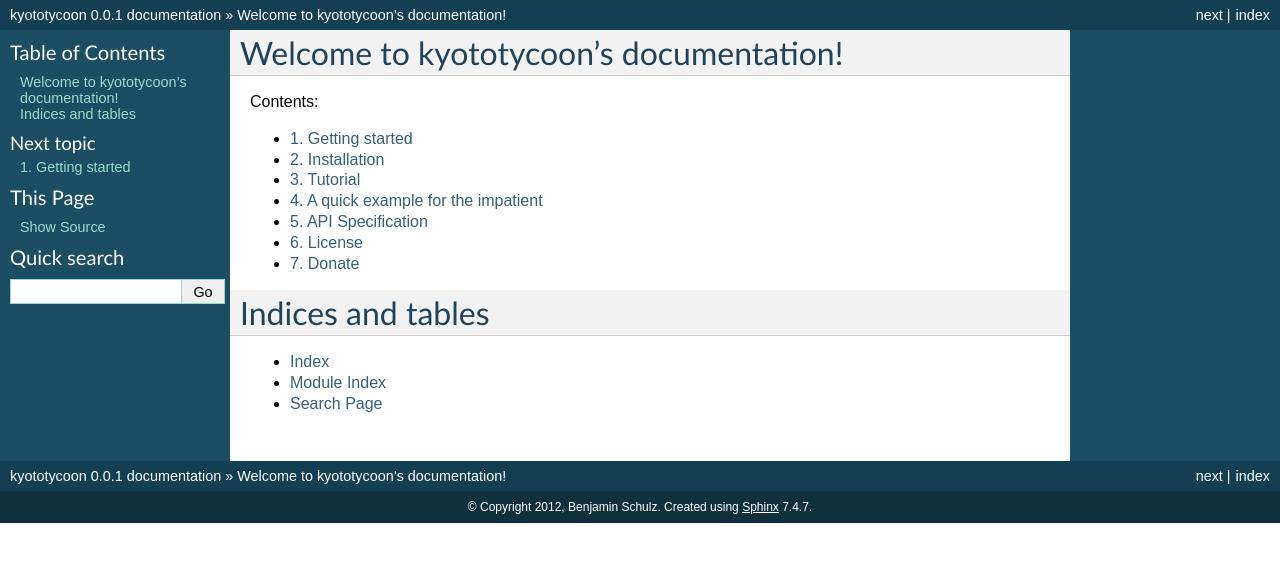
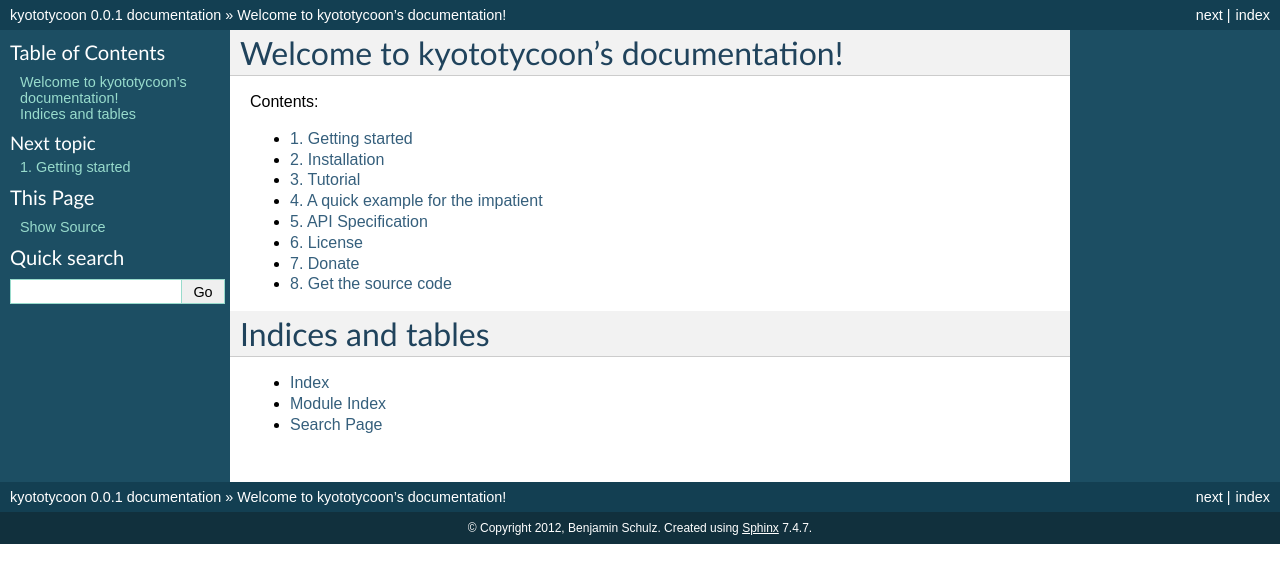
Before and after one commit to beschulz/kyototycoon, a Sphinx documentation site: the page built from doc/index.rst, in a window 1280 px wide. Shown: the top 583 px of the page. Built offline with Sphinx 7.4.7, drawn with Linux system fonts in a browser that asks for light colours.

Commit message:
added back link to github.

```diff
--- /dev/null
+++ b/doc/get_the_source.rst
@@ -0,0 +1,6 @@
+Get the source code
+=======================================
+
+The source code is hosted at git hub and can be found here:
+
+`Get the source <https://github.com/beschulz/kyototycoon>`_
--- a/doc/index.rst
+++ b/doc/index.rst
@@ -17,7 +17,7 @@
    api_spcification
    license
    donate
-
+   get_the_source
 
 
 Indices and tables
```
